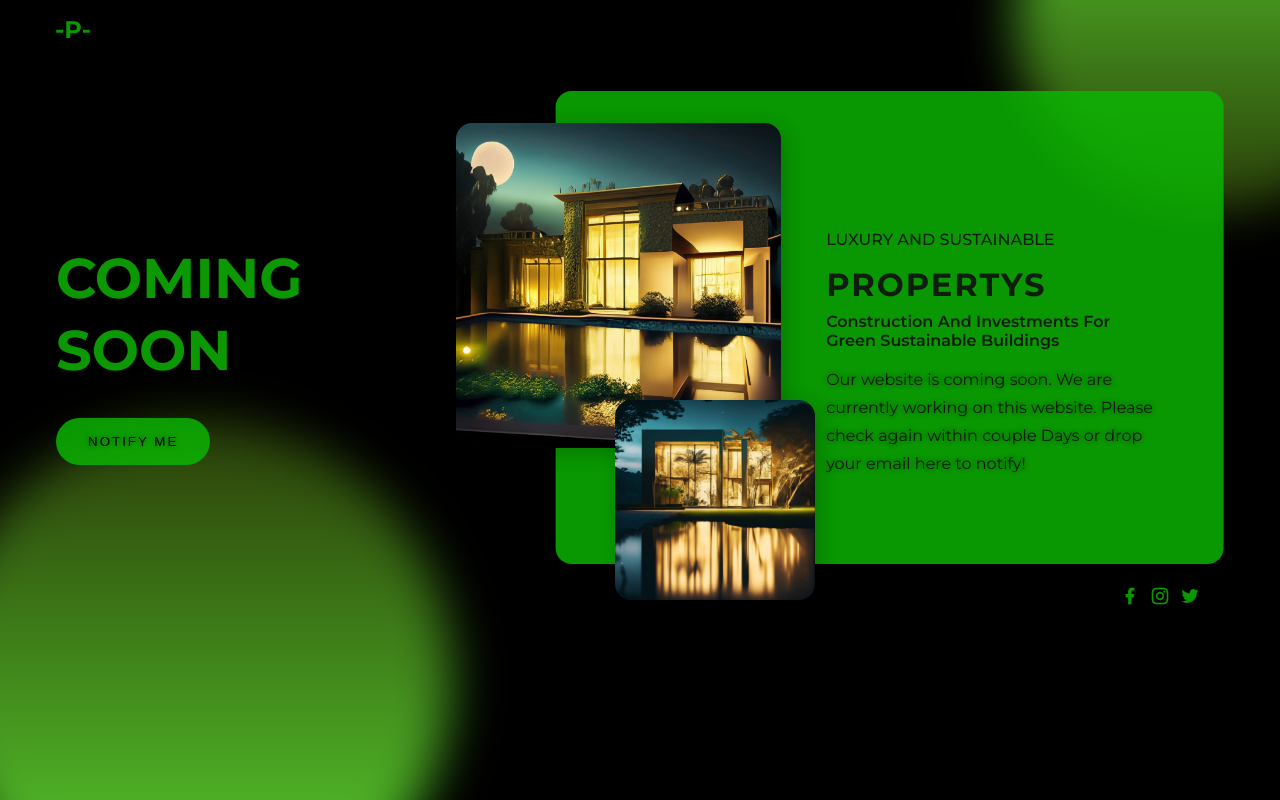
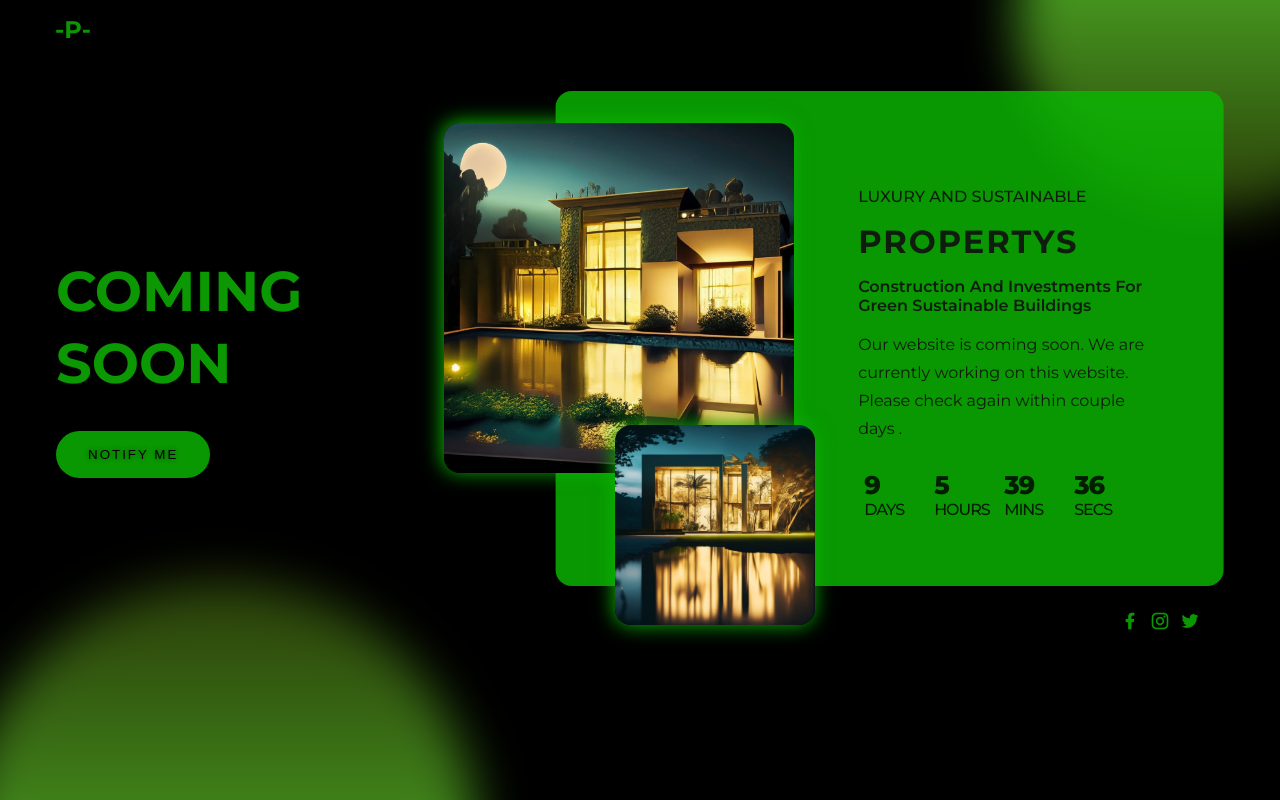
Before and after one commit to Tushar292004/coming-soon-page, a plain HTML site: page index.html in a window 1280 px wide. Shown: the top 800 px of the page. Drawn offline with nearby package versions, Linux system fonts and the light colour scheme.

Commit message:
coming-soon

```diff
--- a/index.html
+++ b/index.html
@@ -41,8 +41,26 @@
         <h2>PROPERTYS</h2>
         <h3>Construction And Investments For Green Sustainable Buildings</h3>
         <p>
-          Our website is coming soon. We are currently working on this website. Please check again within couple Days or drop your email here to notify!
+          Our website is coming soon. We are currently working on this website. Please check again within couple days .
         </p>
+        <div class="counter">
+          <div class="count">
+              <span class="digit" id="days">00</span>
+              <span>Days</span>
+          </div>
+          <div class="count">
+              <span class="digit" id="hours">00</span>
+              <span>Hours</span>
+          </div>
+          <div class="count">
+              <span class="digit" id="minutes">00</span>
+              <span>Mins</span>
+          </div>
+          <div class="count">
+              <span class="digit" id="seconds">00</span>
+              <span>Secs</span>
+          </div>
+      </div>
       </div>
     </div>
     <div class="socials">
@@ -56,6 +74,7 @@
         <a href="#"><i class="ri-twitter-fill"></i></a>
       </span>
     </div>
+
   </div>
 
   <script src="https://unpkg.com/scrollreveal"></script>
--- a/main.js
+++ b/main.js
@@ -11,6 +11,25 @@ ScrollReveal().reveal(".container__left h1", {
 ScrollReveal().reveal(".container__left .container__btn", {
   ...scrollRevealOption,
   delay: 500,
+});
+
+ScrollReveal().reveal("#hero-shape", {
+  ...scrollRevealOption,
+  delay: 700,
+});
+
+ScrollReveal().reveal("#hero-shape-1", {
+  ...scrollRevealOption,
+  delay: 850,
+});
+
+ScrollReveal().reveal(".container__right .tent-1", {
+  duration: 1000,
+  delay: 1000,
+});
+ScrollReveal().reveal(".container__right .tent-2", {
+  duration: 1000,
+  delay: 1500,
 });
 
 ScrollReveal().reveal(".container__right h4", {
@@ -29,15 +48,12 @@ ScrollReveal().reveal(".container__right p", {
   ...scrollRevealOption,
   delay: 3500,
 });
+ScrollReveal().reveal(".counter", {
+  ...scrollRevealOption,
+  delay: 3800,
+});
 
-ScrollReveal().reveal(".container__right .tent-1", {
-  duration: 1000,
-  delay: 4000,
-});
-ScrollReveal().reveal(".container__right .tent-2", {
-  duration: 1000,
-  delay: 4500,
-});
+
 
 
 
@@ -47,3 +63,38 @@ ScrollReveal().reveal(".socials span", {
   delay: 3500,
   interval: 500,
 });
+
+(() => {
+  const sec = 1000,
+      min = sec * 60,
+      hour = min * 60,
+      day = hour * 24;
+
+  const end = new Date("April 21, 2024 00:00:00").getTime();
+
+  const int = setInterval(() => {
+      const current = new Date().getTime();
+      const remaining = end - current;
+
+      document.querySelector("#days").innerHTML = Math.floor(remaining / day);
+      document.querySelector("#hours").innerHTML = Math.floor(
+          (remaining % day) / hour
+      );
+      document.querySelector("#minutes").innerHTML = Math.floor(
+          (remaining % hour) / min
+      );
+      document.querySelector("#seconds").innerHTML = Math.floor(
+          (remaining % min) / sec
+      );
+
+      if (remaining < 0) {
+          document.querySelector(".main_para").innerHTML =
+              "The big day is finally here - view here <a href=example.com>website</a>";
+          const digits = document.querySelectorAll(".digit");
+          digits.forEach((digit) => {
+              digit.innerHTML = "00";
+          });
+          clearInterval(int);
+      }
+  }, 1000);
+})();
--- a/styles.css
+++ b/styles.css
@@ -1,4 +1,9 @@
 @import url("https://fonts.googleapis.com/css2?family=Montserrat:ital,wght@0,100..900;1,100..900&display=swap");
+
+@font-face {
+  font-family: myCustomFont;
+  src: url(Ahmet\ Altun\ -\ Harman-Sans.otf);
+}
 
 :root {
   --primary-color: #100f0fe4;
@@ -11,12 +16,6 @@
   padding: 0;
   margin: 0;
   box-sizing: border-box;
-}
-
-body{
-  height: 100%;
-  background-color: #000;
-  overflow-x: hidden;
 }
 
 .btn {
@@ -37,7 +36,10 @@ a {
 }
 
 body {
+  height: 100%;
+  background-color: #000;
   font-family: "Montserrat", sans-serif;
+  overflow-x: hidden;
 }
 
 nav {
@@ -62,21 +64,19 @@ nav {
 }
 
 #hero-shape {
-  position: absolute;
+  position: fixed;
   width: 30vw;
   height: 40vw;
   right: 0;
   top: -5vh;
 }
 
-
-
 #hero-shape-1 {
-  position: absolute;
+  position: fixed;
   width: 40vw;
   height: 40vw;
   left: -10vw;
-  bottom: -35vh;
+  bottom: 0vh;
 }
 
 #hero-1 {
@@ -85,25 +85,16 @@ nav {
   width: 30vw;
   border-radius: 50%;
   position: absolute;
-  animation-name: anime2;
-  animation-duration: 5s;
-  animation-timing-function: linear;
-  animation-iteration-count: infinite;
-  animation-direction: alternate;
   filter: blur(25px);
 }
 
-#hero-2{
+#hero-2 {
   background: linear-gradient(#2b3e09, #5bda30fa);
   height: 40vw;
   width: 40vw;
   border-radius: 50%;
   position: absolute;
-  animation-name: anime1;
-  animation-duration: 5s;
-  animation-timing-function: linear;
-  animation-iteration-count: infinite;
-  animation-direction: alternate;
+
   filter: blur(25px);
 }
 
@@ -159,6 +150,7 @@ nav {
   background-color: var(--text-dark);
   border-radius: 5rem;
   text-shadow: 0px 0px 5px #1514147d;
+  font-weight: 400;
 }
 
 .container__left .btn:hover {
@@ -192,6 +184,7 @@ nav {
   0% {
     width: 0;
   }
+
   100% {
     width: calc(100% - 2rem);
   }
@@ -207,20 +200,21 @@ nav {
   max-width: 300px;
   transform: translateX(1rem);
   border-radius: 1rem;
-  box-shadow: 5px 5px 20px rgba(0, 0, 0, 0.2);
+  box-shadow: 0px 0px 20px #0cb603;
 }
 
 .tent-2 {
   max-width: 180px;
   transform: translateX(-1rem);
   border-radius: 1rem;
-  box-shadow: 5px 5px 20px rgba(0, 0, 0, 0.2);
+  box-shadow: 1px -1px 20px #0cb603;
 }
 
 .content {
   padding-block: 0 5rem;
   padding-inline: 2rem;
   text-align: center;
+
 }
 
 .content h4 {
@@ -228,14 +222,16 @@ nav {
   font-size: 1rem;
   font-weight: 500;
   color: var(--primary-color);
+  /* padding-left: 10px; */
 }
 
 .content h2 {
-  margin-bottom: 0.5rem;
+  margin-bottom: 1rem;
   font-size: 2rem;
   font-weight: 700;
   letter-spacing: 2px;
   color: var(--primary-color);
+  /* padding-left: 10px; */
 }
 
 .content h3 {
@@ -243,37 +239,13 @@ nav {
   font-size: 1rem;
   font-weight: 600;
   color: var(--primary-color);
+  /* padding-left: 10px; */
 }
 
 .content p {
-  text-shadow: 0px 0px 5px #1514147d;
   line-height: 1.75rem;
   color: var(--primary-color);
-}
-
-.location {
-  position: absolute;
-  left: 1rem;
-  bottom: 1rem;
-  padding: 1rem 2rem 1rem 1rem;
-  border-radius: 1rem;
-  display: flex;
-  align-items: center;
-  gap: 1rem;
-  font-size: 0.9rem;
-  font-weight: 600;
-  color: var(--text-dark);
-  background-color: var(--primary-color);
-  border: 10px solid var(--black);
-  border-bottom: none;
-}
-
-.location span {
-  padding: 5px 10px;
-  font-size: 1.5rem;
-  color: var(--text-dark);
-  background-color: var(--black);
-  border-radius: 10px;
+  /* padding-left: 10px; */
 }
 
 .socials {
@@ -288,6 +260,37 @@ nav {
 .socials a {
   font-size: 1.25rem;
   color: #000;
+}
+
+.counter {
+  display: flex;
+  flex-wrap: wrap;
+  margin: 1rem 0;
+  justify-content: center
+}
+
+.counter .count {
+  flex-direction: column;
+  color: var(--dark);
+  background: var(--off-white);
+  width: 70px;
+  border-radius: .35rem;
+  padding: 10px;
+}
+
+.counter .count span.digit {
+  font-size: clamp(1.35rem, 2vw, 2rem);
+  font-weight: 800;
+  margin-bottom: 1rem;
+  color: var(--primary);
+  /* text-shadow: 0px 0px 2px var(--primary); */
+}
+
+.counter .count span {
+  opacity: .80;
+  font-weight: 500;
+  letter-spacing: -1px;
+  text-transform: uppercase;
 }
 
 @media (width > 768px) {
@@ -334,7 +337,7 @@ nav {
 
 @media (width > 1024px) {
 
-  body{
+  body {
     overflow: hidden;
   }
 
@@ -367,13 +370,15 @@ nav {
 
   .tent-1 {
     width: calc(100% + 10rem);
-    max-width: 325px;
+    max-width: 350px;
     transform: translate(-2rem, 2rem);
+    box-shadow: -2px -1px 20px #0cb603;
   }
 
   .tent-2 {
     max-width: 200px;
     transform: translate(4rem, -1rem);
+    box-shadow: -1px 0px 20px #0cb603;
   }
 
   .content {
@@ -383,7 +388,36 @@ nav {
     margin-inline-start: unset;
   }
 
-  .socials a{
+  .socials a {
     color: var(--text-dark);
   }
+
+  #hero-1{
+    animation-name: anime2;
+  animation-duration: 5s;
+  animation-timing-function: linear;
+  animation-iteration-count: infinite;
+  animation-direction: alternate;
+  }
+
+  #hero-2{
+    animation-name: anime2;
+  animation-duration: 5s;
+  animation-timing-function: linear;
+  animation-iteration-count: infinite;
+  animation-direction: alternate;
+  }
+
+  .content h4 {
+    padding-left: 2.5vw;}
+
+  .content h2 {
+    padding-left: 2.5vw;}
+
+  .content h3 {
+    padding-left: 2.5vw;}
+
+  .content p {
+    padding-left: 2.5vw;
+  }
 }
```
Also changed, not shown: Ahmet Altun - Harman-Sans.otf (added).
